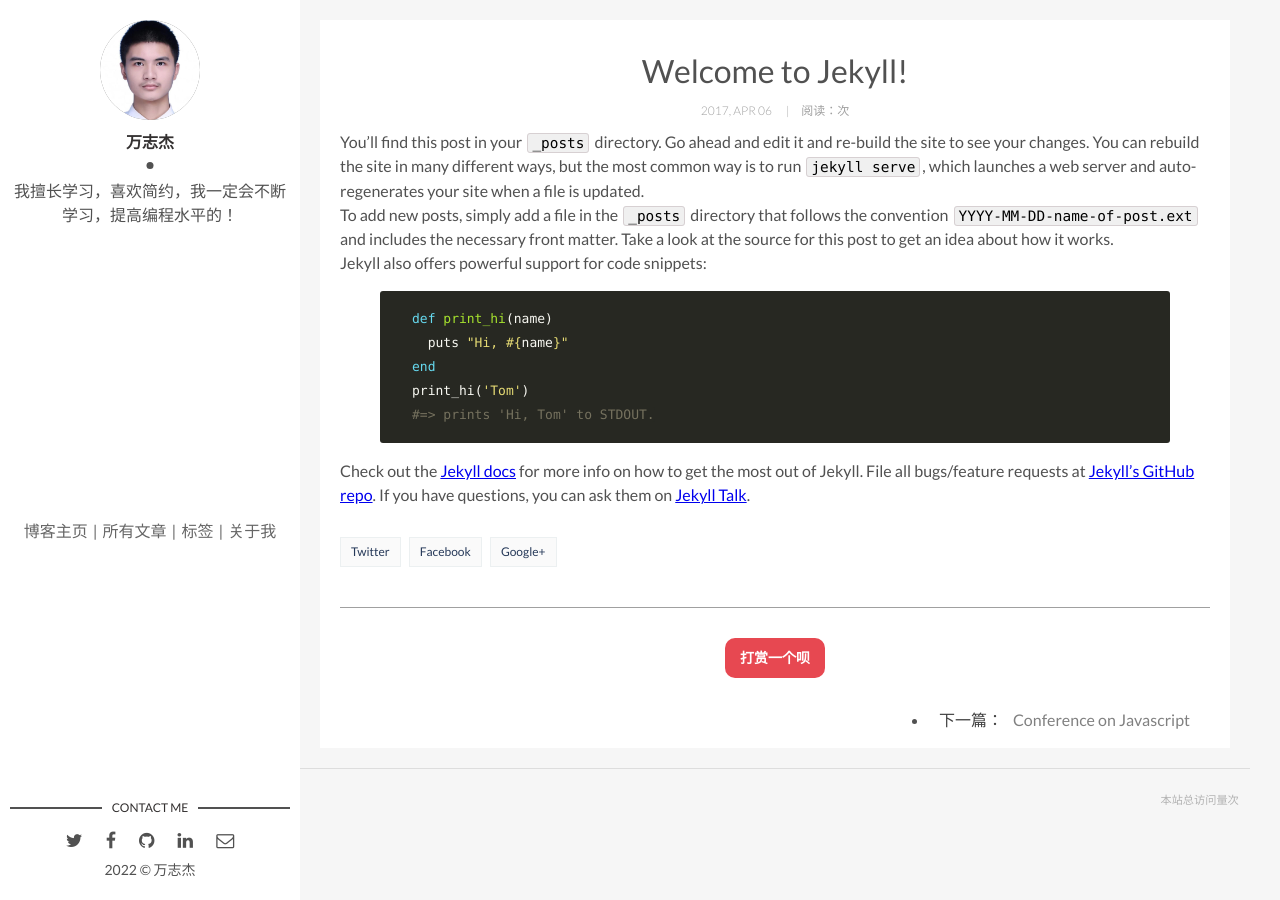
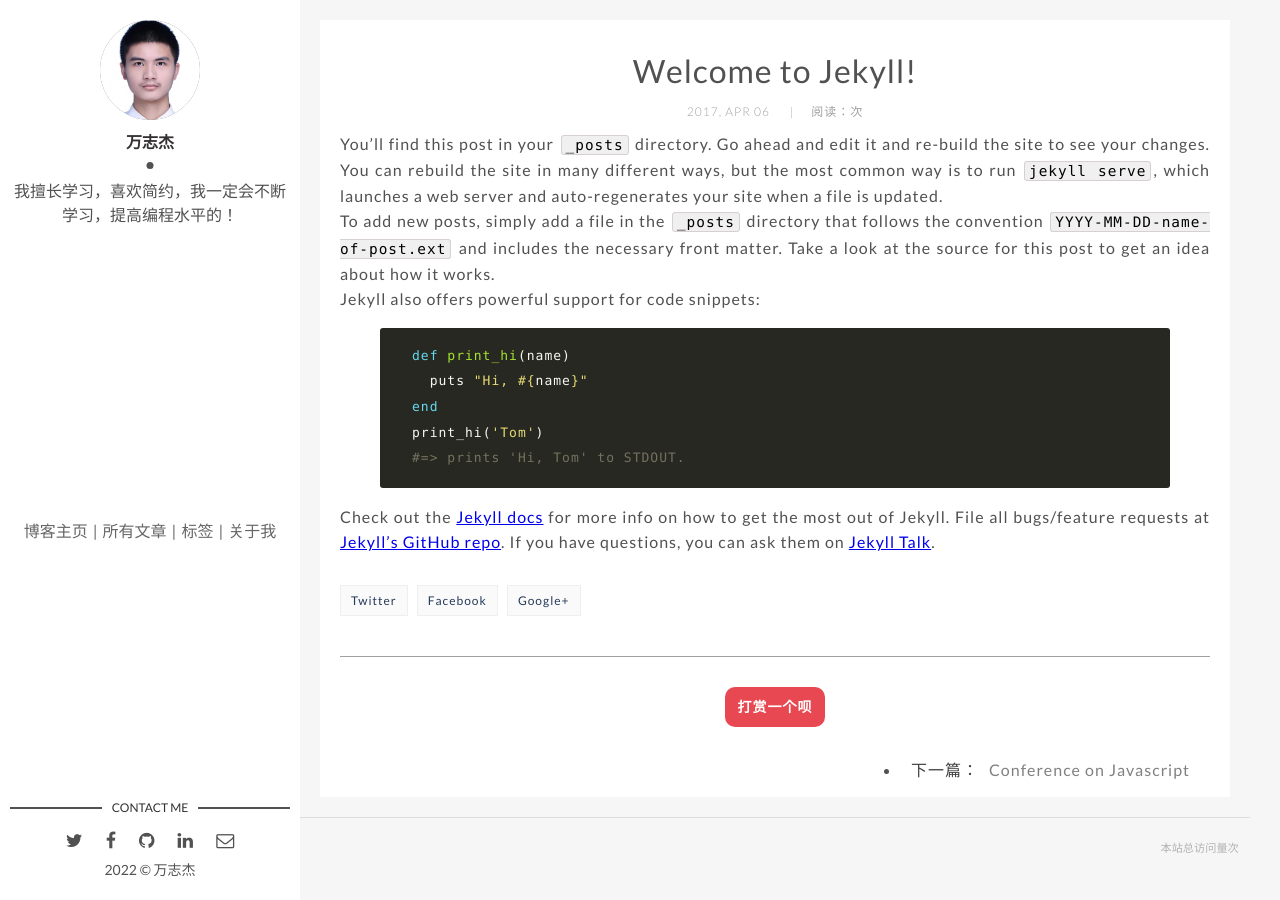
Before and after one commit to 19991010wan/wanBlog_Chinese, a Jekyll site: the page built from _posts/2017-04-06-welcome-to-jekyll.markdown, in a window 1280 px wide. Built offline with Jekyll 4.4.1, drawn with Linux system fonts in a browser that asks for light colours; nearby versions of some CDN libraries; comment, search, counter and statistics services are not loaded.

Commit message:
update css

```diff
--- a/assets/css/main.css
+++ b/assets/css/main.css
@@ -1058,7 +1058,18 @@
 
 /* - - - - - - - - - - Post Page Styles - - - - - - - - - - */
 .wrap-content {
-  padding: 20px; }
+  padding: 20px;
+  letter-spacing: 1px;
+  line-height: 1.6;
+  text-align: justify; }
+  .wrap-content img {
+    clear: both;
+    margin: 0 auto;
+    display: block;
+    box-shadow: 0px 1px 4px rgba(0, 0, 0, 0.3), 0 0 40px rgba(0, 0, 0, 0.1) inset;
+    webkit-box-shadow: 0px 1px 4px rgba(0, 0, 0, 0.3), 0 0 40px rgba(0, 0, 0, 0.1) inset;
+    moz-box-shadow: 0px 1px 4px rgba(0, 0, 0, 0.3), 0 0 40px rgba(0, 0, 0, 0.1) inset;
+    o-box-shadow: 0px 1px 4px rgba(0, 0, 0, 0.3), 0 0 40px rgba(0, 0, 0, 0.1) inset; }
 
 .header-page {
   text-align: center;
```
Also changed, not shown: assets/css/scss/parts/_post-page.scss (+14 -0 lines).
